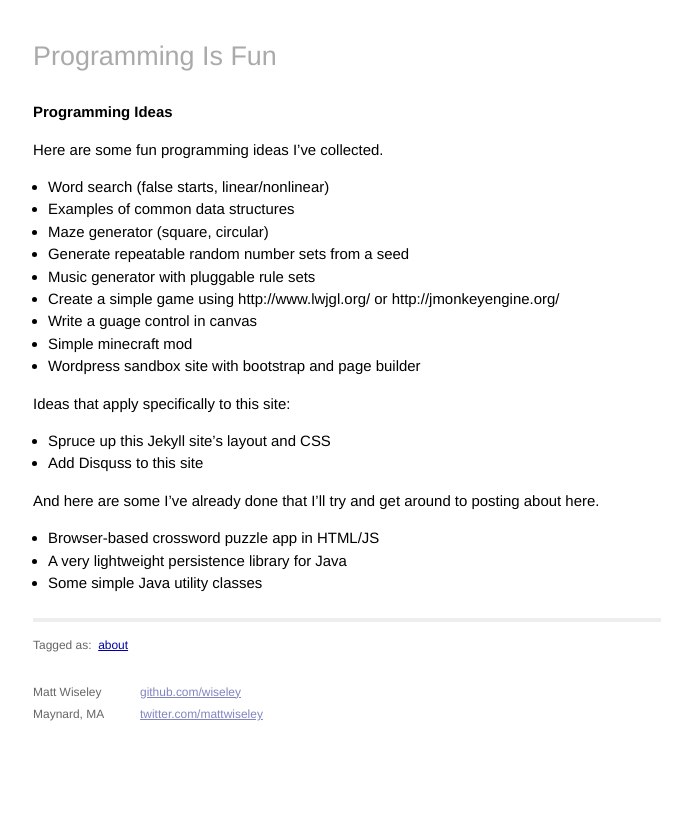
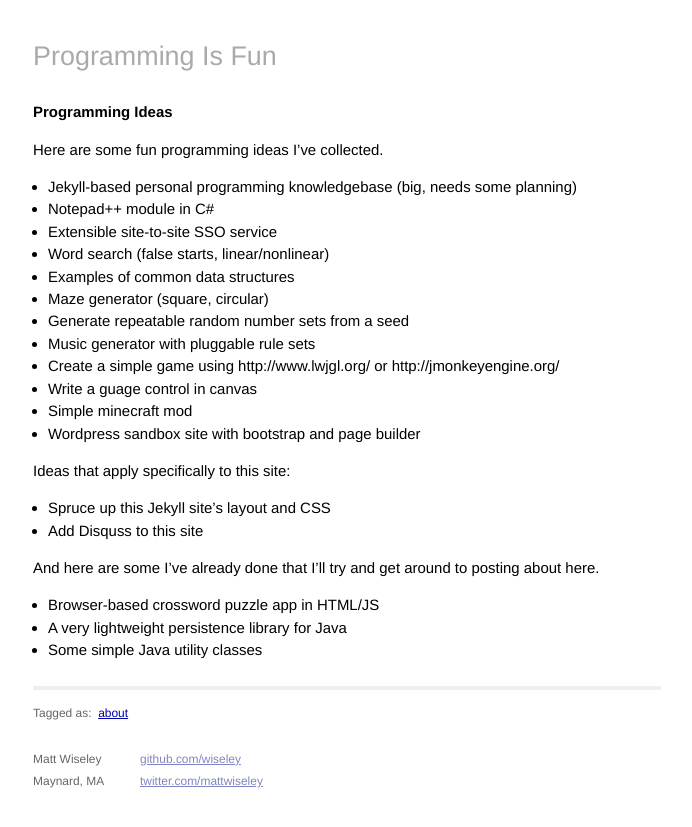
Before and after one commit to bagaag/coderfolder.com, a Jekyll site: the page built from ideas.markdown, in a window 1280 px wide. Shown: the top 827 px of the page, without its empty margins (293-985 px from the left). Built offline with Jekyll 4.4.1, drawn with Linux system fonts in a browser that asks for light colours; Markdown is read by kramdown in place of the engine named in the settings.

Commit message:
Update ideas.markdown

```diff
--- a/ideas.markdown
+++ b/ideas.markdown
@@ -6,6 +6,9 @@ tags: about
 
 Here are some fun programming ideas I've collected.
 
+* Jekyll-based personal programming knowledgebase (big, needs some planning)
+* Notepad++ module in C#
+* Extensible site-to-site SSO service
 * Word search (false starts, linear/nonlinear)
 * Examples of common data structures
 * Maze generator (square, circular)
```
